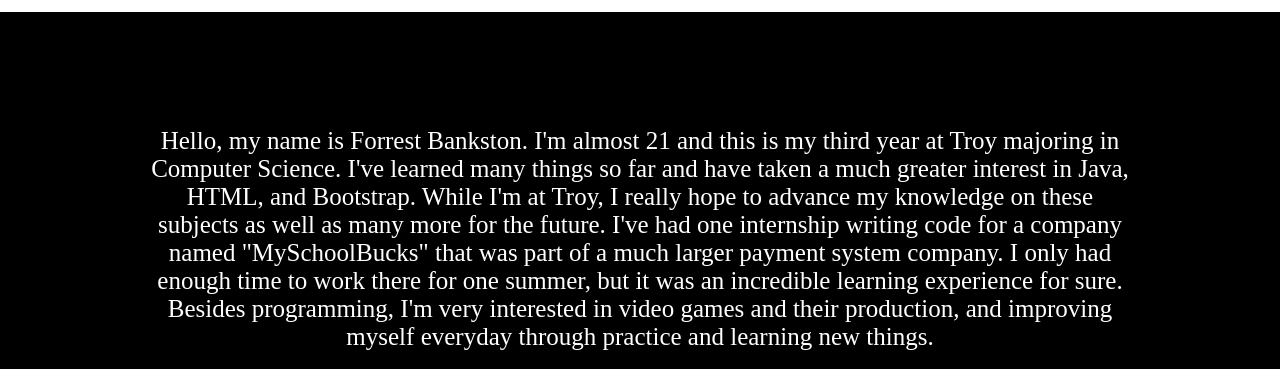
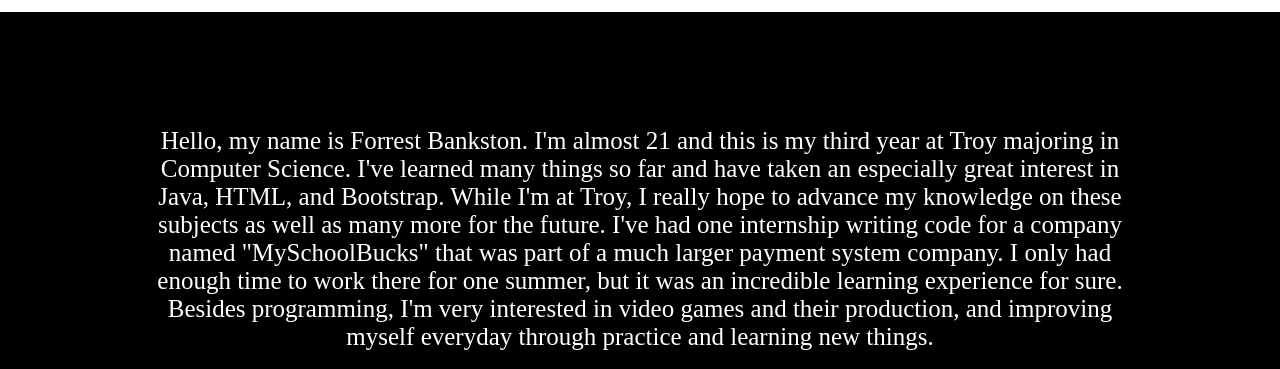
Before and after one commit to FBankston/FBankston.github.io, a plain HTML site: page index.html in a window 1280 px wide. Shown: the part 168-537 px from the top of the page. Drawn offline with Linux system fonts and the light colour scheme.

Commit message:
Update index.html

```diff
--- a/index.html
+++ b/index.html
@@ -137,7 +137,7 @@
 <div id="blackBorder">
 
 	<br><br><br><br><br>
-	<p id="about"> Hello, my name is Forrest Bankston. I'm almost 21 and this is my third year at Troy majoring in Computer Science. I've learned many things so far and have taken a much greater interest in Java, HTML, and Bootstrap. While I'm at Troy, I really hope to advance my knowledge on these subjects as well as many more for the future. I've had one internship writing code for a company named "MySchoolBucks" that was part of a much larger payment system company. I only had enough time to work there for one summer, but it was an incredible learning experience for sure. Besides programming, I'm very interested in video games and their production, and improving myself everyday through practice and learning new things. </p>
+	<p id="about"> Hello, my name is Forrest Bankston. I'm almost 21 and this is my third year at Troy majoring in Computer Science. I've learned many things so far and have taken an especially great interest in Java, HTML, and Bootstrap. While I'm at Troy, I really hope to advance my knowledge on these subjects as well as many more for the future. I've had one internship writing code for a company named "MySchoolBucks" that was part of a much larger payment system company. I only had enough time to work there for one summer, but it was an incredible learning experience for sure. Besides programming, I'm very interested in video games and their production, and improving myself everyday through practice and learning new things. </p>
 
 </div> <br><br><br><br><br><br><br><br><br><br><br><br><br><br><br><br><br><br><br><br>
 
```
